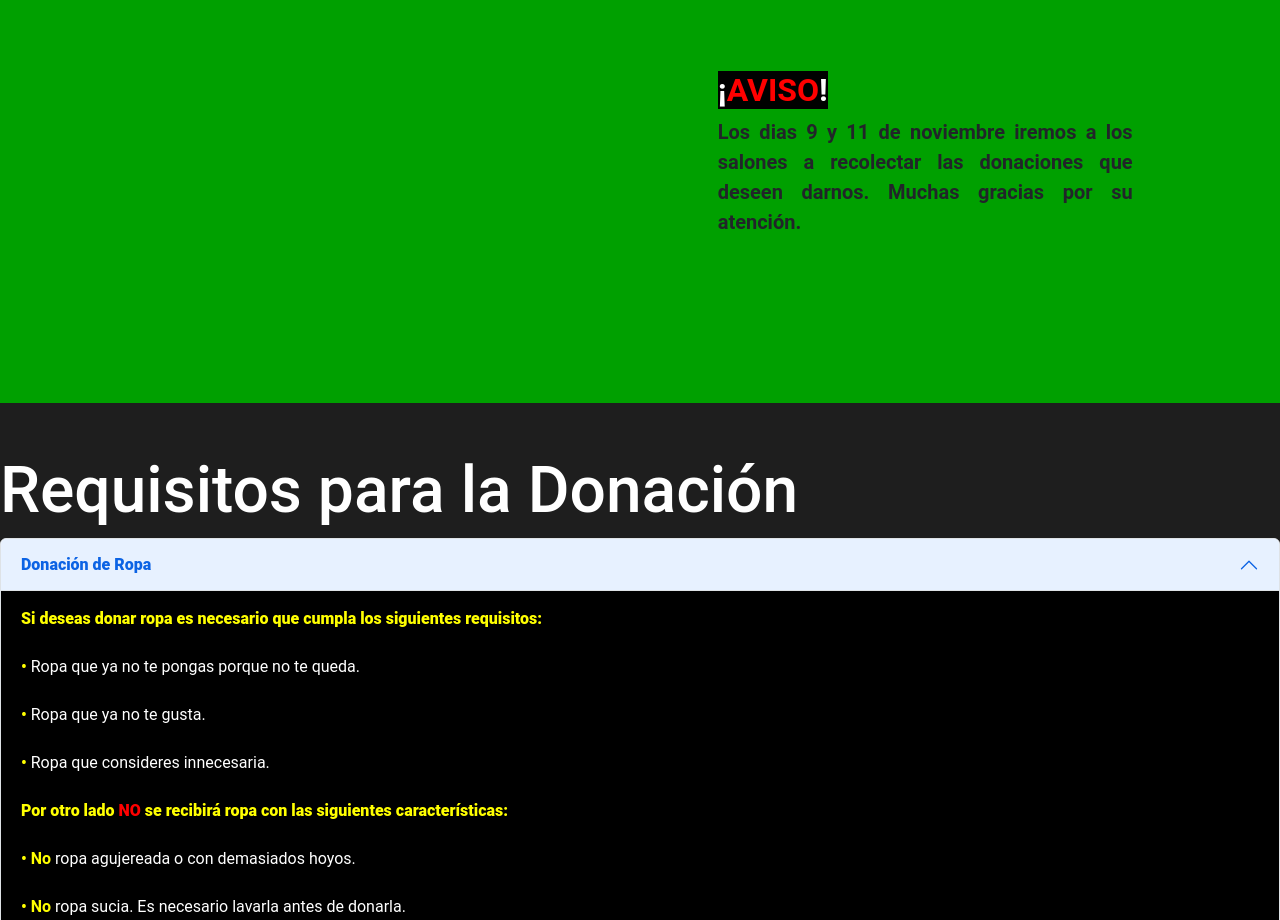
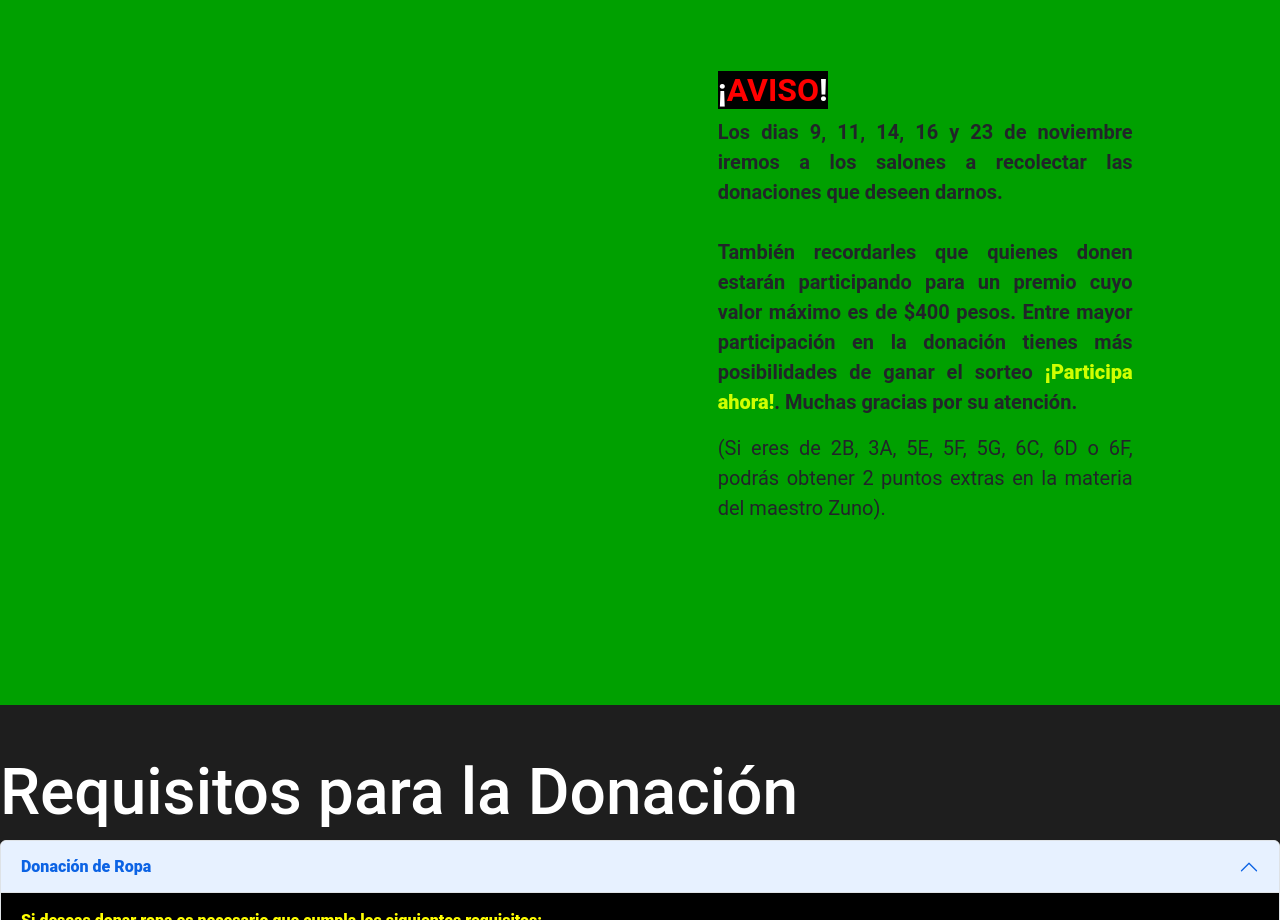
Before and after one commit to earthfirst0/index.html, a plain HTML site: page index.html in a window 1280 px wide. Shown: the part 1440-2360 px from the top of the page. Drawn offline with nearby package versions, Linux system fonts and the light colour scheme.

Commit message:
commit 2

```diff
--- a/index.html
+++ b/index.html
@@ -47,8 +47,9 @@
                         serán donados por los alumnos de la Preparatoria San José del Valle.</strong></p> <br>
 
                         <h2><strong id="excla1">¡</strong><strong id="aviso">AVISO</strong><strong id="excla2">!</strong></h2>
-                        <p><strong>Los dias 9 y 11 de noviembre iremos a los salones a recolectar las
-                          donaciones que deseen darnos. Muchas gracias por su atención. </strong>
+                        <p><strong>Los dias 9, 11, 14, 16 y 23 de noviembre iremos a los salones a recolectar las
+                          donaciones que deseen darnos. <br> <br> También recordarles que quienes donen estarán participando para un premio cuyo valor máximo es de $400 pesos. Entre mayor participación en la donación tienes más posibilidades de ganar el sorteo <strong><span class="color-acento">¡Participa ahora!</span></strong>. Muchas gracias por su atención. </strong> <br>
+                          <p>(Si eres de 2B, 3A, 5E, 5F, 5G, 6C, 6D o 6F, podrás obtener 2 puntos extras en la materia del maestro Zuno).</p>
                         </p>
 
             </div>
```
